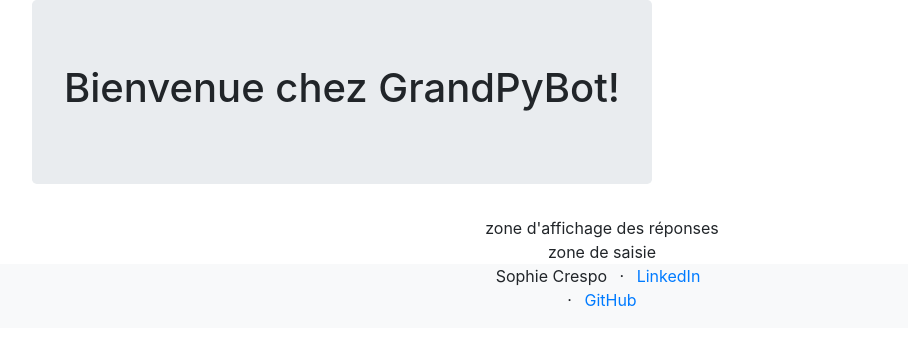
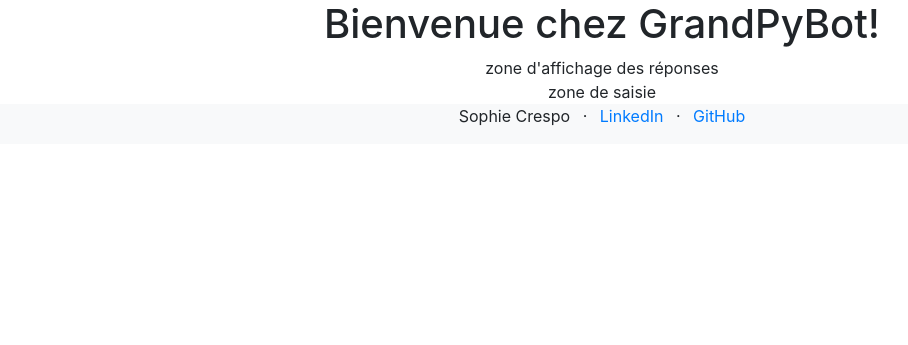
Before and after one commit to SoCrespo/grandpybot, a Python web app: template flask/templates/index.html in a window 1280 px wide. Shown: the top 345 px of the page, without its empty margins (38-946 px from the left). Run offline with Jinja, Linux system fonts and the light colour scheme; the template is opened without the code that fills it, so the values that code supplies are empty; some libraries are stand-ins or nearby versions.

Commit message:
Edit footer

```diff
--- a/flask/templates/index.html
+++ b/flask/templates/index.html
@@ -6,11 +6,11 @@
     <meta name="viewport" content="width=device-width, initial-scale=1.0">
     <title>GrandPyBot</title>
 </head>
-<body style="text-align: center">
+<body>
 
     <div class="container">
-        <div class="row">
-            <div class="jumbotron">
+        <div class="row"style="text-align: center;">
+            <div class="col">
                 <h1>Bienvenue chez GrandPyBot!</h1>
             </div>
         </div>
@@ -22,13 +22,13 @@
         </div>
     </div>
     <div class="bg-light">
-        <div class="container">
+        <div class="container"style="text-align: center;">
             <div class="row">
                 <div class="col">
-                    <ul class="list-inline text-center">
+                    <ul class="list-inline">
                         <li class="list-inline-item">Sophie Crespo</li>
                         <li class="list-inline-item">&middot;</li>
-                        <li class="list-inline-item"><a href="https://www.linkedin.com/in/sophie-crespo-622539179/">LinkedIn</a><li>
+                        <li class="list-inline-item"><a href="https://www.linkedin.com/in/sophie-crespo-622539179/">LinkedIn</a></li>
                         <li class="list-inline-item">&middot;</li>
                         <li class="list-inline-item"><a href="https://github.com/SoCrespo">GitHub</a></li>
                     </ul>
```
